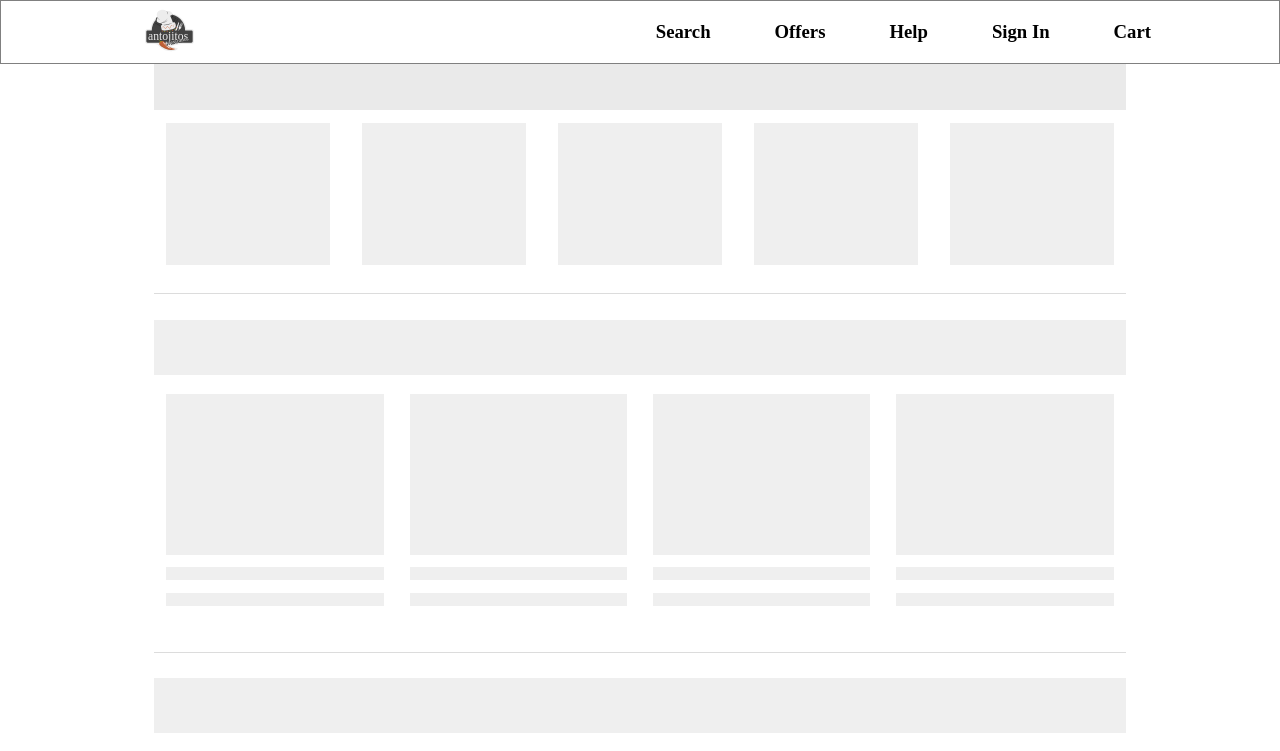
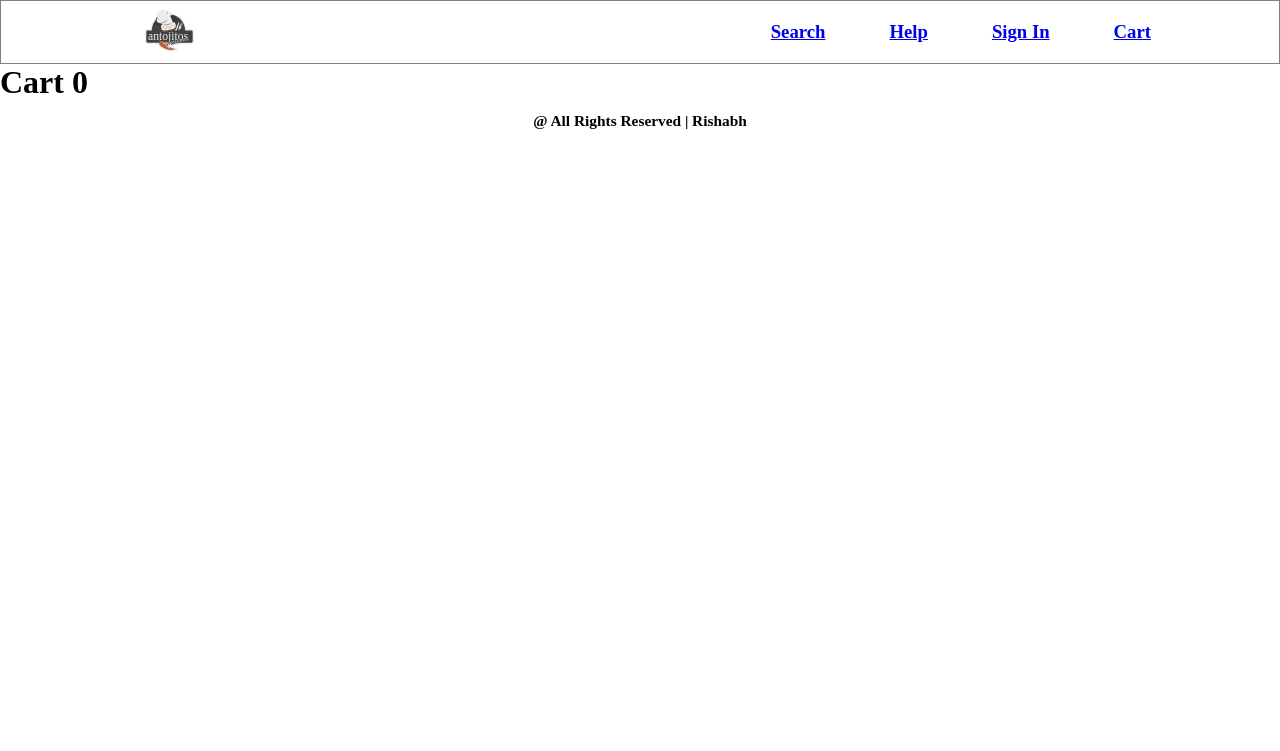
Before and after one commit to Rishabh8210/Foodies, a React (Vite) app: page /cart in a window 1280 px wide. Shown: the top 751 px of the page. Built offline with nearby package versions, Linux system fonts and the light colour scheme; no server answers.

Commit message:
Addded Dinamic Routing

```diff
--- a/App.js
+++ b/App.js
@@ -3,17 +3,54 @@ import ReactDOM from "react-dom/client"
 import Header from "./src/Components/Header.js"
 import Body from "./src/Components/Body.js"
 import Footer from "./src/Components/Footer.js"
-
+import { Outlet, RouterProvider, createBrowserRouter } from "react-router-dom"
+import Search from "./src/Components/Search.js"
+import Help from "./src/Components/Help.js"
+import Offers from "./src/Components/Offers.js"
+import SignIn from "./src/Components/SignIn.js"
+import Cart from "./src/Components/Cart.js"
 const AppLayout = () => {
     return (
         <>
             <Header />
-            <Body />
+            {/* <Body /> */}
+            <Outlet />
             <Footer />
         </>
     )
 }
-
+const appRouter = {} = createBrowserRouter([
+    {
+        path : "/",
+        element : <AppLayout />,
+        children : [
+            {
+                path : "/",
+                element : <Body />,
+            },
+            {
+                path : "/search",
+                element : <Search />
+            },
+            {
+                path : "/help",
+                element : <Help />
+            },
+            {
+                path : "/offers",
+                element : <Offers />
+            },
+            {
+                path : "/signin",
+                element : <SignIn />
+            },
+            {
+                path : "/cart",
+                element : <Cart />
+            },
+        ]
+    }
+])
 const root = ReactDOM.createRoot(document.querySelector(".root"));
 
-root.render(<AppLayout />)
+root.render(<RouterProvider router = {appRouter} />)
--- a/package.json
+++ b/package.json
@@ -25,7 +25,8 @@
   },
   "dependencies": {
     "react": "^18.2.0",
-    "react-dom": "^18.2.0"
+    "react-dom": "^18.2.0",
+    "react-router-dom": "^6.22.3"
   },
   "browserslist": [
     "last 2 chrome versions"
--- /dev/null
+++ b/src/Components/Cart.js
@@ -0,0 +1,9 @@
+import React from "react"
+import ReactDOM from "react-dom/client"
+
+const Cart = () => {
+    return (
+        <h1>Cart 0</h1>
+    )
+}
+export default Cart;
--- a/src/Components/Header.js
+++ b/src/Components/Header.js
@@ -1,16 +1,24 @@
 import React from "react"
 import ReactDOM from "react-dom/client"
 import Logo from "../Assets/Logo.svg"
+import { Link } from "react-router-dom"
 const Header = () => {
     return (
         <div className="header">
             <img className = "logo" alt ="Logo" src = {Logo} />
             <div className="nav-menu">
-                <h3>Search</h3>
-                <h3>Offers</h3>
-                <h3>Help</h3>
-                <h3>Sign In</h3>
-                <h3>Cart</h3>
+                <Link to="/search">
+                    <h3>Search</h3>
+                </Link>
+                <Link to="/help">
+                    <h3>Help</h3>
+                </Link>
+                <Link to="/signin">
+                    <h3>Sign In</h3>
+                </Link>
+                <Link to="/cart">
+                    <h3>Cart</h3>
+                </Link>
             </div>
         </div>
     )
--- /dev/null
+++ b/src/Components/Help.js
@@ -0,0 +1,8 @@
+import React from "react"
+import ReactDOM from "react-dom/client"
+const Help = () => {
+    return (
+        <h1>Help</h1>
+    )
+}
+export default Help;
--- /dev/null
+++ b/src/Components/Offers.js
@@ -0,0 +1,10 @@
+import React from "react"
+import ReactDOM from "react-dom/client"
+
+const Offers = () => {
+    return (
+        <h1>Offers</h1>
+    )
+}
+
+export default Offers;
--- /dev/null
+++ b/src/Components/Search.js
@@ -0,0 +1,9 @@
+import React from "react"
+import ReactDOM from "react-dom/client"
+
+const Search = () => {
+    return(
+        <h1>Seach Restaurant Food</h1>
+    )
+}
+export default Search;
--- /dev/null
+++ b/src/Components/SignIn.js
@@ -0,0 +1,8 @@
+import React from "react"
+import ReactDOM from "react-dom/client"
+const SignIn = () => {
+    return (
+        <h1>Sign In</h1>
+    )
+}
+export default SignIn;
```
Also changed, not shown: 1 other file (tests, documents, lock files or other folders).
